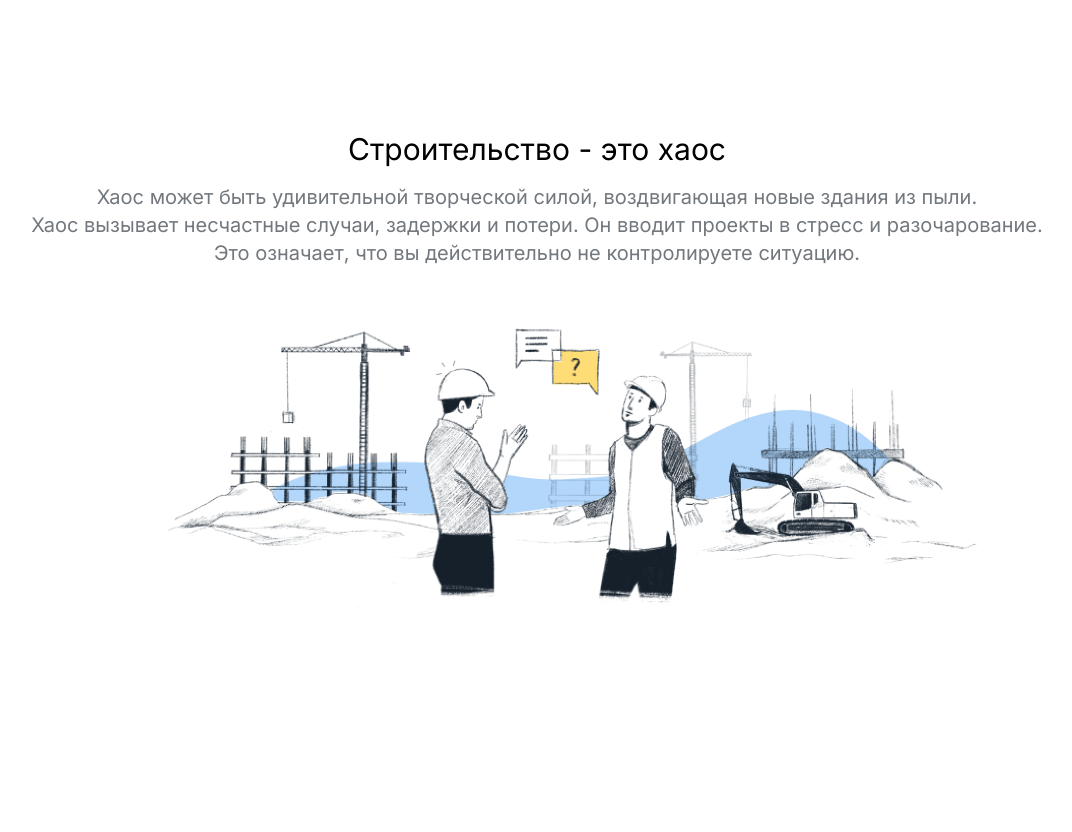
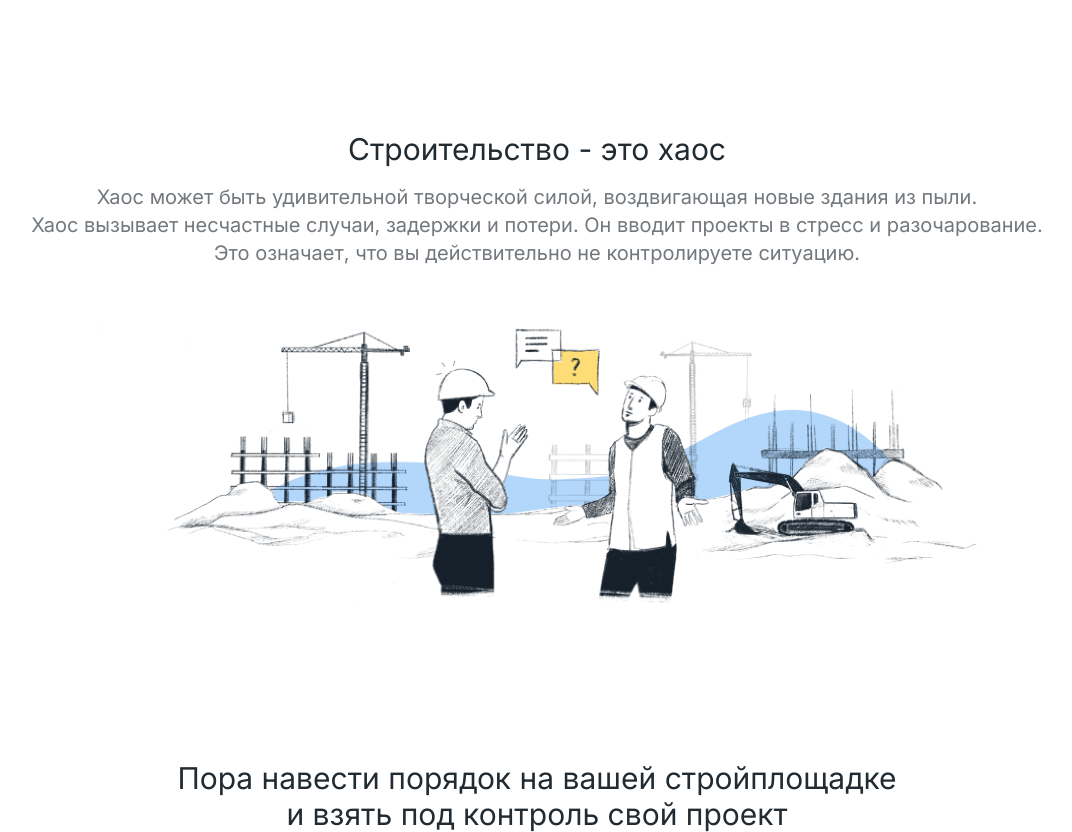
Before and after one commit to Dream-Team-Coders/team-landing, a Next.js app: page / in a window 1280 px wide. Shown: the part 1200-2032 px from the top of the page, without its empty margins (103-1175 px from the left). Before the commit the page ends 1816 px from the top, so only its background shows below. Built offline with nearby package versions, Linux system fonts and the light colour scheme.

Commit message:
section 4 done

```diff
--- a/src/pages/index.tsx
+++ b/src/pages/index.tsx
@@ -2,6 +2,7 @@ import { PageWithLayout } from '@/types/PageWithLayout'
 import { Section1 } from '@/widgets/sections/Section1'
 import { Section2 } from '@/widgets/sections/Section2'
 import { Section3 } from '@/widgets/sections/Section3'
+import { Section4 } from '@/widgets/sections/Section4'
 
 const Home: PageWithLayout = () => {
     return (
@@ -9,6 +10,7 @@ const Home: PageWithLayout = () => {
             <Section1 />
             <Section2 />
             <Section3 />
+            <Section4 />
         </div >
     )
 }
--- a/src/widgets/sections/Section3.tsx
+++ b/src/widgets/sections/Section3.tsx
@@ -4,7 +4,7 @@ import Questions from '%/images/section-3-1.png'
 export const Section3 = () => {
     return (
         <section className='mt-36 flex flex-col items-center'>
-            <h2 className='font-inter text-3xl'>
+            <h2 className='font-inter text-3xl text-black'>
                 Строительство - это хаос
             </h2>
             <div className='mt-4 text-center break-words font-inter text-xl text-gray'>
--- /dev/null
+++ b/src/widgets/sections/Section4.tsx
@@ -0,0 +1,8 @@
+export const Section4 = () => {
+    return (
+        <section className='mt-36 text-center font-inter text-3xl text-black'>
+            Пора навести порядок на вашей стройплощадке <br />
+            и взять под контроль свой проект
+        </section>
+    )
+}
```
